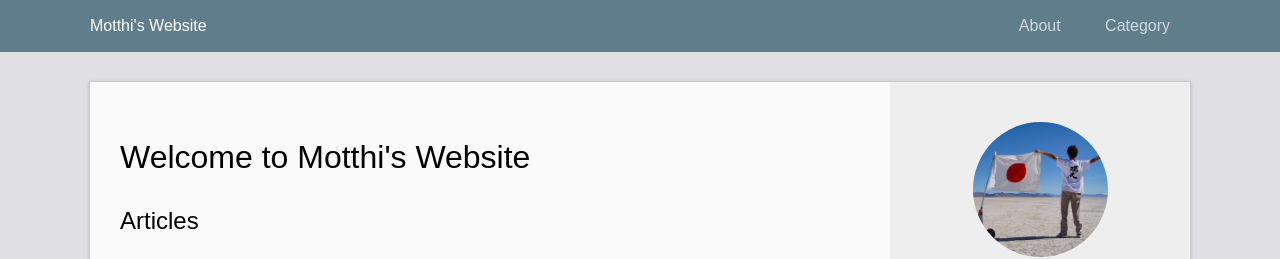
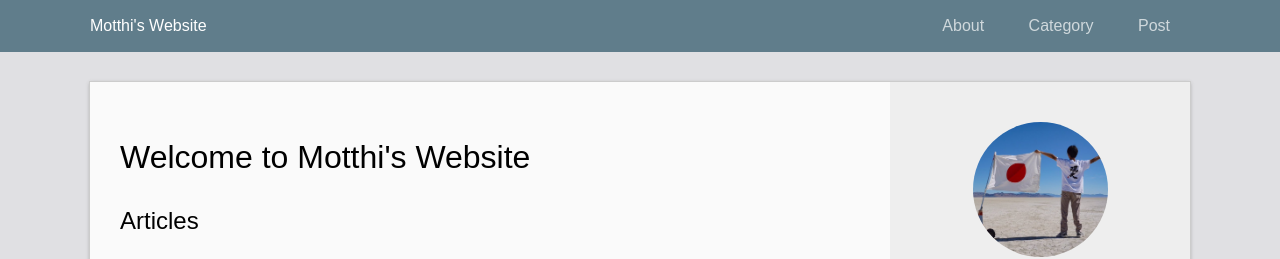
Before and after one commit to motthi/motthi.github.io, a Jekyll site: the page built from index.markdown, in a window 1280 px wide. Shown: the top 259 px of the page. Built offline with Jekyll 4.4.1, drawn with Linux system fonts in a browser that asks for light colours.

Commit message:
feat : post_url

```diff
--- a/_config.yml
+++ b/_config.yml
@@ -38,6 +38,7 @@ header:
   links: # Links on the header. Link to in-site page with a slash as prefix
     About: /about/
     Category: /category/
+    Post: /post/
 
 # Build settings
 theme: minima
```
